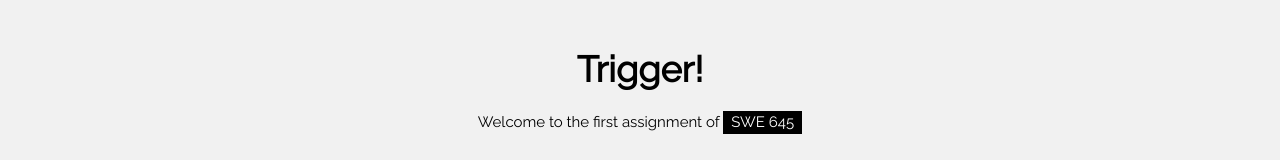
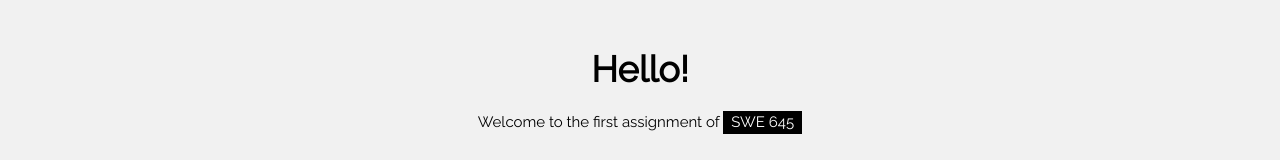
Before and after one commit to bdavis37/swe645a2, a plain HTML site: page index.html in a window 1280 px wide. Shown: the top 160 px of the page. Drawn offline with nearby package versions, Linux system fonts and the light colour scheme.

Commit message:
Change greeting

```diff
--- a/index.html
+++ b/index.html
@@ -21,7 +21,7 @@ and is wrapped around the whole page content, except for the footer in this exam
 
 <!-- Header -->
 <header class="w3-container w3-center w3-padding-32">
-  <h1><b>Trigger!</b></h1>
+  <h1><b>Hello!</b></h1>
   <p>Welcome to the first assignment of <span class="w3-tag">SWE 645</span></p>
 </header>
 
```
